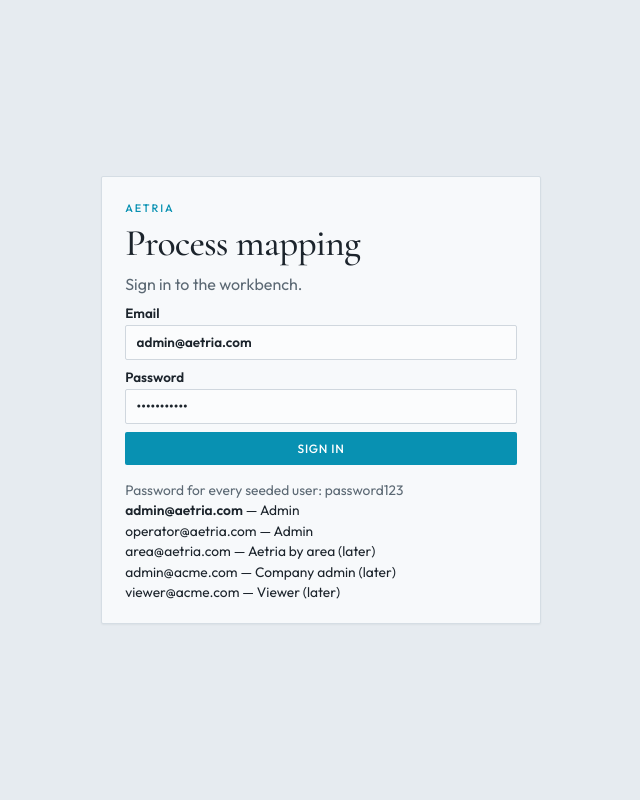
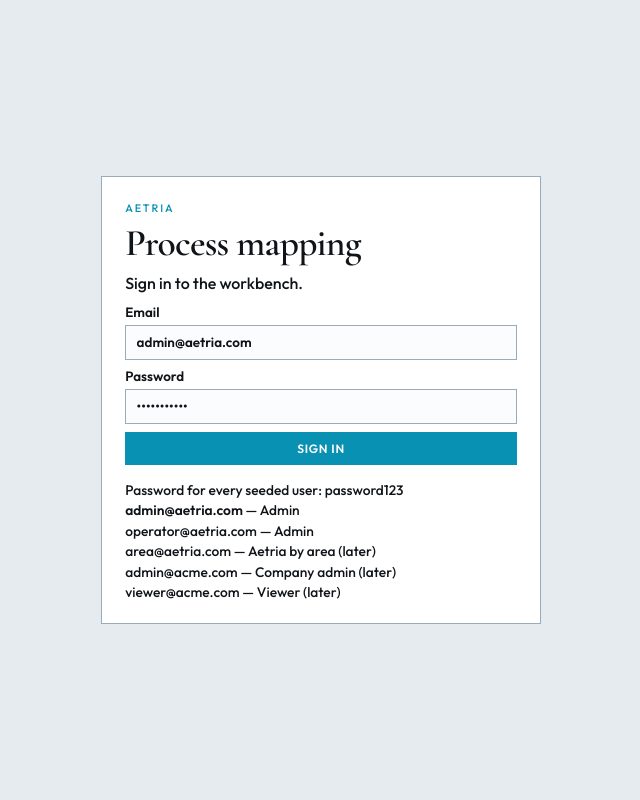
Before and after one commit to arjunajayasinghe/Cursor, a Flask app: page /login in a window 1280 px wide. Shown: the whole page, without its empty margins (319-959 px from the left). Run offline with Flask 3, Linux system fonts and the light colour scheme; parts of the project's set-up code (start-up, migrations or seed data) failed here and were passed over; some libraries are stand-ins or nearby versions.

Commit message:
Darken the type and square the edges.
Body, labels, and secondary text move toward charcoal. Cards, inputs, buttons, and pills lose their rounded corners. Cool gray and cyan stay. Assignment behavior is unchanged.

```diff
--- a/aetria_app/static/css/styles.css
+++ b/aetria_app/static/css/styles.css
@@ -2,39 +2,40 @@
 
 :root {
   --bg: #e6ebf0;
-  --card: #f7f9fb;
-  --ink: #1c242c;
-  --muted: #5c6974;
-  --line: #d5dde4;
+  --card: #ffffff;
+  --ink: #101418;
+  --muted: #2a333c;
+  --line: #9aabba;
   --teal: #0891b2;
   --teal-dark: #0e7490;
   --soft: #e0f4f8;
-  --navy: #1c242c;
-  --nav: #5c6974;
-  --warn: #8a5a00;
-  --danger: #8c3a32;
+  --navy: #101418;
+  --nav: #24303a;
+  --warn: #6d4700;
+  --danger: #7a2e28;
   --ok: #0e7490;
-  --shadow: 0 1px 2px rgba(28, 36, 44, 0.05);
+  --shadow: none;
 }
 
 * { box-sizing: border-box; }
 html, body { margin: 0; min-height: 100%; }
 body {
   font-family: Outfit, "Segoe UI", sans-serif;
+  font-weight: 500;
   color: var(--ink);
   background: var(--bg);
-  -webkit-font-smoothing: antialiased;
-  text-rendering: optimizeLegibility;
+  -webkit-font-smoothing: auto;
+  text-rendering: geometricPrecision;
 }
 a { color: inherit; }
 button, input, select, textarea { font: inherit; color: inherit; }
-h1, h2, h3 { font-weight: 500; letter-spacing: -0.02em; margin: 0; }
-h1 { font-family: "Cormorant Garamond", Georgia, serif; font-size: 2.35rem; font-weight: 500; letter-spacing: -0.02em; }
+h1, h2, h3 { font-weight: 600; letter-spacing: -0.02em; margin: 0; color: var(--ink); }
+h1 { font-family: "Cormorant Garamond", Georgia, serif; font-size: 2.35rem; font-weight: 600; letter-spacing: -0.02em; }
 h2 { font-size: 1.05rem; }
 
 .shell { display: flex; flex-direction: column; min-height: 100vh; }
 .nav {
-  background: rgba(247, 249, 251, 0.94);
+  background: #f4f7fa;
   color: var(--ink);
   padding: 0 1.4rem;
   min-height: 64px;
@@ -138,41 +138,42 @@ h2 { font-size: 1.05rem; }
 .page-head { margin-bottom: 1.1rem; }
 .row-head { display: flex; justify-content: space-between; align-items: flex-end; gap: 1rem; }
 .eyebrow { text-transform: uppercase; letter-spacing: 0.18em; font-size: 0.68rem; color: var(--teal); font-weight: 500; margin: 0 0 0.35rem; }
-.lede, .muted { color: var(--muted); }
+.lede, .muted { color: var(--ink); }
+input::placeholder, textarea::placeholder { color: #24303a; opacity: 1; }
 .lede { margin: 0.4rem 0 0; max-width: 68ch; line-height: 1.45; }
 
 .stats { display: grid; grid-template-columns: repeat(auto-fit, minmax(140px, 1fr)); gap: 0.7rem; margin: 1rem 0; }
 .stat, .panel, .card, .company-card, .stream-card {
   background: var(--card);
   border: 1px solid var(--line);
-  border-radius: 2px;
-  box-shadow: var(--shadow);
+  border-radius: 0;
+  box-shadow: none;
 }
 .stat { display: block; text-decoration: none; padding: 0.9rem 1rem; }
 .stat:hover { border-color: #b7d4de; }
-.stat b { display: block; font-family: "Cormorant Garamond", Georgia, serif; font-size: 2rem; font-weight: 500; letter-spacing: -0.02em; }
-.stat span { color: var(--muted); font-size: 0.82rem; }
+.stat b { display: block; font-family: "Cormorant Garamond", Georgia, serif; font-size: 2rem; font-weight: 600; letter-spacing: -0.02em; color: var(--ink); }
+.stat span { color: var(--ink); font-size: 0.82rem; }
 .split { display: grid; grid-template-columns: 1.4fr 0.8fr; gap: 0.75rem; }
 .panel { padding: 1rem 1.05rem 1.15rem; }
 .actions { display: flex; flex-wrap: wrap; gap: 0.45rem; margin: 0.8rem 0 1rem; }
 .chips, .chip-row { display: flex; flex-wrap: wrap; gap: 0.4rem; align-items: center; }
-.chip { background: white; border: 1px solid var(--line); border-radius: 999px; padding: 0.25rem 0.65rem; font-size: 0.82rem; }
-.chip.now { background: var(--soft); border-color: #b7e0ea; color: var(--teal-dark); }
-.chip.later { color: var(--muted); }
+.chip { background: white; border: 1px solid var(--line); border-radius: 0; padding: 0.25rem 0.65rem; font-size: 0.82rem; color: var(--ink); }
+.chip.now { background: var(--soft); border-color: #7ec8d8; color: #0b3d4a; }
+.chip.later { color: var(--ink); }
 
 table { width: 100%; border-collapse: collapse; }
-th { text-align: left; font-size: 0.72rem; letter-spacing: 0.05em; text-transform: uppercase; color: var(--muted); }
+th { text-align: left; font-size: 0.72rem; letter-spacing: 0.05em; text-transform: uppercase; color: var(--ink); font-weight: 600; }
 td, th { padding: 0.62rem 0.45rem; border-bottom: 1px solid var(--line); vertical-align: middle; }
 tbody tr:hover td { background: #f2f6f8; }
 code, .mono { font-family: ui-monospace, SFMono-Regular, Menlo, monospace; font-size: 0.86em; }
 
-label { display: block; font-size: 0.84rem; font-weight: 650; margin: 0.55rem 0; }
+label { display: block; font-size: 0.84rem; font-weight: 600; margin: 0.55rem 0; color: var(--ink); }
 input, select, textarea {
   width: 100%;
   margin-top: 0.28rem;
   padding: 0.52rem 0.65rem;
-  border: 1px solid #d0d7de;
-  border-radius: 2px;
+  border: 1px solid var(--line);
+  border-radius: 0;
   background: #fbfcfd;
 }
 input:focus, select:focus, textarea:focus { outline: 2px solid #c5e8f0; border-color: var(--teal); background: white; }
@@ -186,10 +187,10 @@ textarea { resize: vertical; }
   background: var(--teal);
   color: white;
   border: 0;
-  border-radius: 2px;
+  border-radius: 0;
   padding: 0.55rem 0.95rem;
   text-decoration: none;
-  font-weight: 500;
+  font-weight: 600;
   letter-spacing: 0.06em;
   text-transform: uppercase;
   font-size: 0.75rem;
```
Also changed, not shown: other parts of aetria_app/static/css/styles.css (+20 -20 lines).
